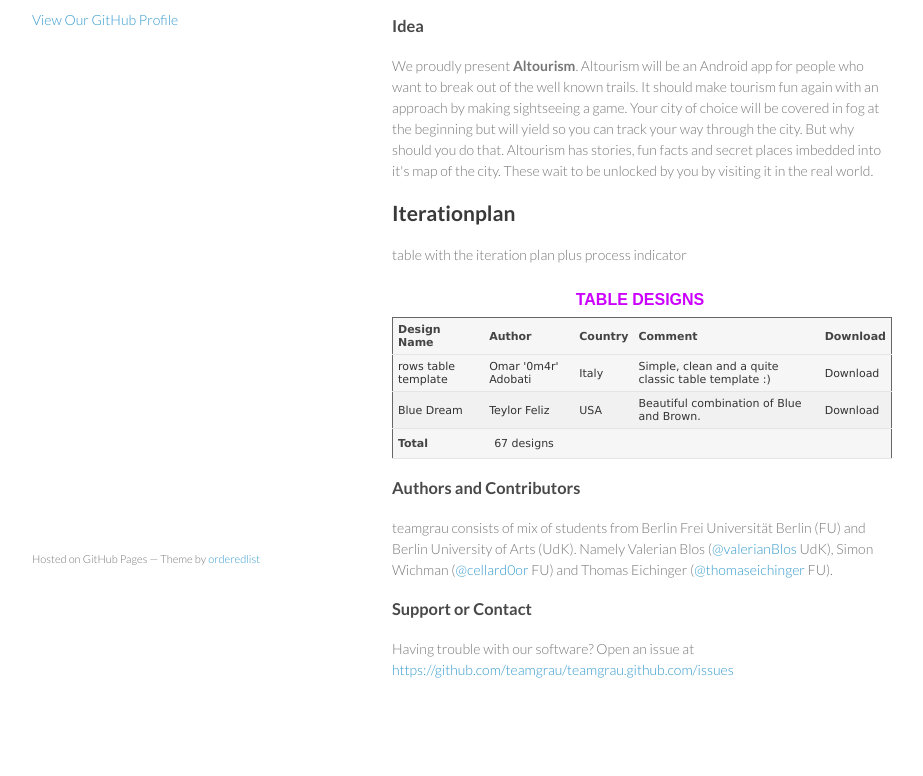
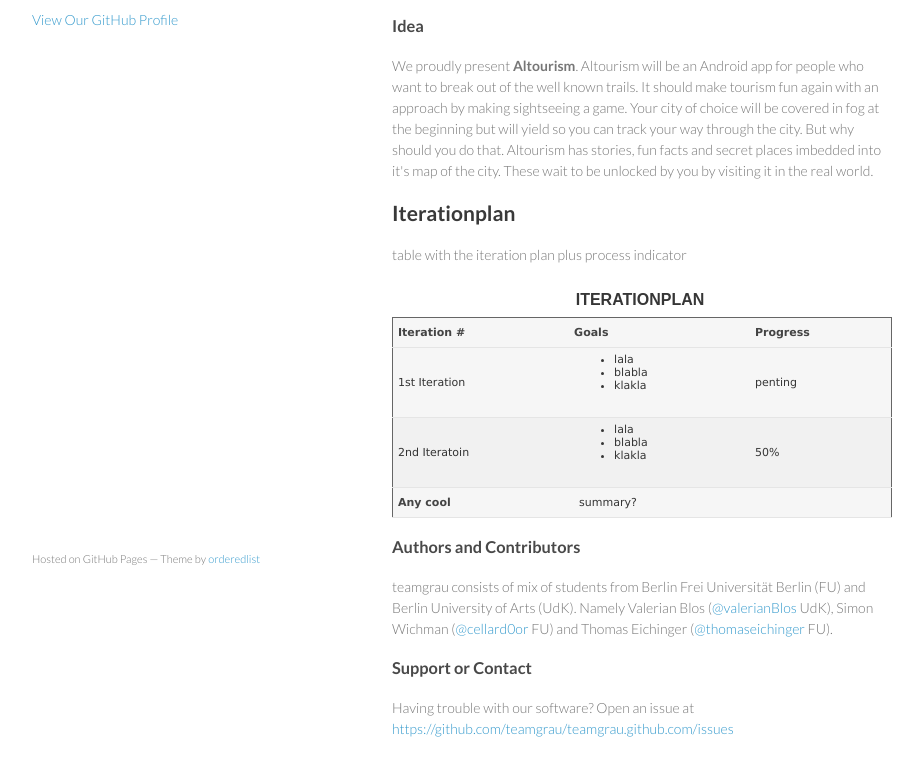
Before and after one commit to teamgrau/teamgrau.github.com, a plain HTML site: page index.html in a window 1280 px wide. Shown: the part 162-938 px from the top of the page, without its empty margins (178-1101 px from the left). Before the commit the page ends 912 px from the top, so only its background shows below. Drawn offline with Linux system fonts and the light colour scheme.

Commit message:
table is in place needs content now

```diff
--- a/index.html
+++ b/index.html
@@ -43,36 +43,30 @@
 
         <p>table with the iteration plan plus process indicator</p>
         <table summary="Submitted table designs">
-          <caption>Table designs</caption>
+          <caption>Iterationplan</caption>
           <thead>
             <tr>
-              <th scope="col">Design Name</th>
-              <th scope="col">Author</th>
-              <th scope="col">Country</th>
-              <th scope="col">Comment</th>
-              <th scope="col">Download</th>
+              <th scope="col">Iteration #</th>
+              <th scope="col">Goals</th>
+              <th scope="col">Progress</th>
             </tr>
           </thead>
           <tfoot>
             <tr>
-              <th scope="row">Total</th>
-              <td colspan="4">67 designs</td>
+              <th scope="row">Any cool</th>
+              <td colspan="4">summary?</td>
             </tr>
           </tfoot>
           <tbody>
             <tr>
-              <th scope="row" id="r100"><a href="http://icant.co.uk/csstablegallery/tables/100.php">rows table template</a></th>
-              <td><a href="http://www.adobati.it/">Omar '0m4r' Adobati</a></td>
-              <td>Italy</td>
-              <td>Simple, clean and a quite classic table template :)</td>
-              <td><a href="http://www.adobati.it/labs/CSSTable/0m4r.table.css" title="Download the rows table template CSS file">Download</a></td>
+              <th scope="row" id="i1"><a href="iteration1.html">1st Iteration</a></th>
+              <td><ul><li>lala</li><li>blabla</li><li>klakla</li></td>
+              <td>penting</td>
             </tr>
             <tr class="odd">
-              <th scope="row" id="r99"><a href="http://icant.co.uk/csstablegallery/tables/99.php">Blue Dream</a></th>
-              <td><a href="http://www.admixweb.com/">Teylor Feliz</a></td>
-              <td>USA</td>
-              <td>Beautiful combination of Blue and Brown.</td>
-              <td><a href="http://www.admixweb.com/downloads/csstablegallery/bluedream.css" title="Download the Blue Dream CSS file">Download</a></td>
+              <th scope="row" id="i2"><a href="iteration2.html">2nd Iteratoin</a></th>
+              <td><ul><li>lala</li><li>blabla</li><li>klakla</li></td>
+              <td>50%</td>
             </tr>
           </tbody>
         </table>
--- a/stylesheets/table.css
+++ b/stylesheets/table.css
@@ -15,11 +15,11 @@ caption {
   font: bold 16px arial, helvetica, sans-serif;
   background: transparent;
   padding:6px 4px 8px 0px;
-  color: #CC00FF;
+  /*color: #CC00FF;*/
   text-transform: uppercase;
 }
 thead, tfoot {
-background:url(bg1.png) repeat-x;
+/*background:url(bg1.png) repeat-x;*/
 text-align:left;
 height:30px;
 }
```
